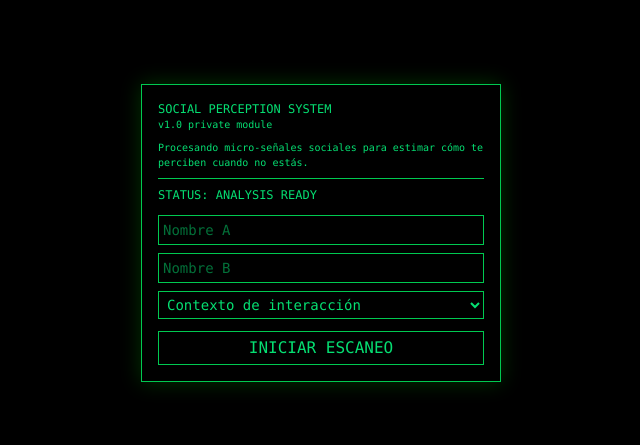
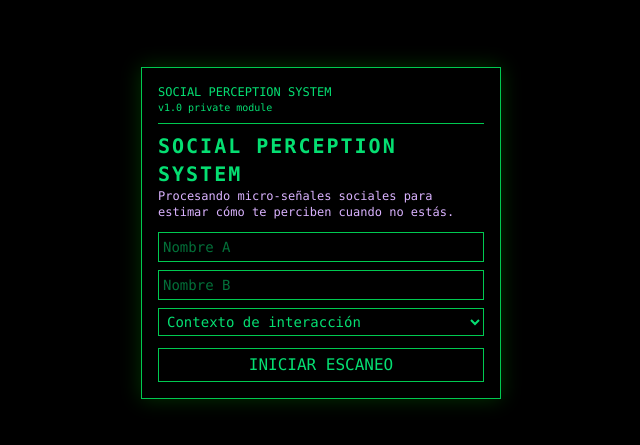
Before and after one commit to lopiensoloprogramo/socialperception, a React (Vite) app: page / in a window 1280 px wide. Shown: the part 167-612 px from the top of the page, without its empty margins (319-959 px from the left). Built offline with nearby package versions, Linux system fonts and the light colour scheme.

Commit message:
actualizacion de subtitulo

```diff
--- a/src/App.jsx
+++ b/src/App.jsx
@@ -78,11 +78,17 @@ export default function App() {
       <div className="border border-green-500 w-[360px] p-4 shadow-[0_0_20px_rgba(0,255,0,0.2)]">
         <p className="text-xs">SOCIAL PERCEPTION SYSTEM</p>
         <p className="text-[10px] mb-2">v1.0 private module</p>
-        <p className="text-[10px] mb-2">Procesando micro-señales sociales para estimar cómo te perciben cuando no estás.</p>
+
 
         <div className="border-t border-green-500 my-2"></div>
 
-        <p className="text-xs">STATUS: ANALYSIS READY</p>
+           <h1 className="text-xl font-bold tracking-widest">
+          SOCIAL PERCEPTION SYSTEM
+        </h1>
+
+        <p className="text-xs text-purple-300">
+          Procesando micro-señales sociales para estimar cómo te perciben cuando no estás.
+        </p>
 
         <div className="space-y-2 mt-3 text-sm">
           <input
```
